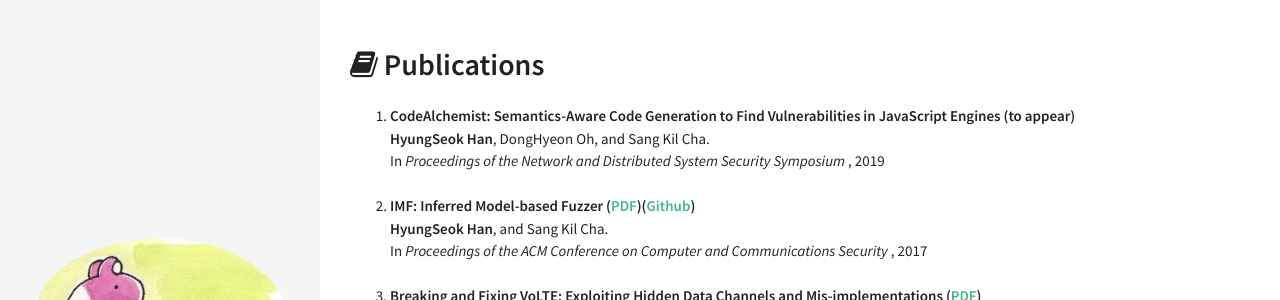
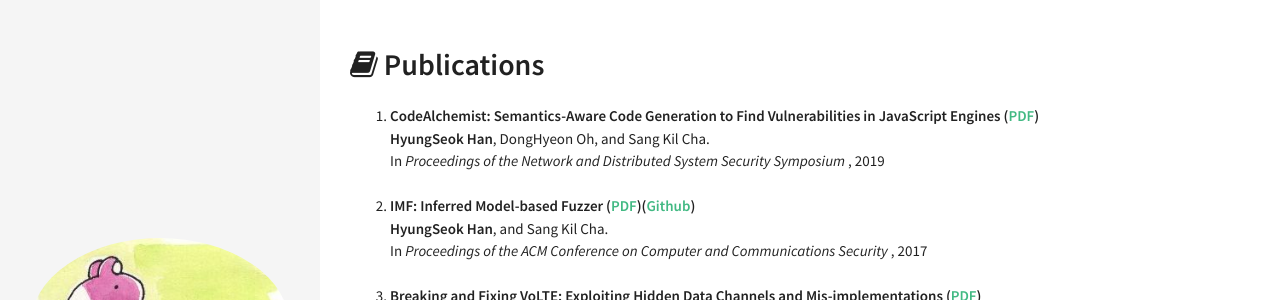
Before and after one commit to DaramG/daramg.github.io, a Jekyll site: the page built from index.html, in a window 1280 px wide. Shown: the part 488-788 px from the top of the page. Built offline with Jekyll 4.4.1, drawn with Linux system fonts in a browser that asks for light colours.

Commit message:
Update publication.yml

```diff
--- a/_data/index/publication.yml
+++ b/_data/index/publication.yml
@@ -1,5 +1,5 @@
 - title: "CodeAlchemist: Semantics-Aware Code Generation to Find Vulnerabilities in JavaScript Engines"
-  howto: (to appear)
+  howto: (<a href="/paper/han-ndss2019.pdf">PDF</a>)
   where: In <em>Proceedings of the Network and Distributed System Security Symposium</em>
   year : 2019
   authors: <strong>HyungSeok Han</strong>, DongHyeon Oh, and Sang Kil Cha.
```
